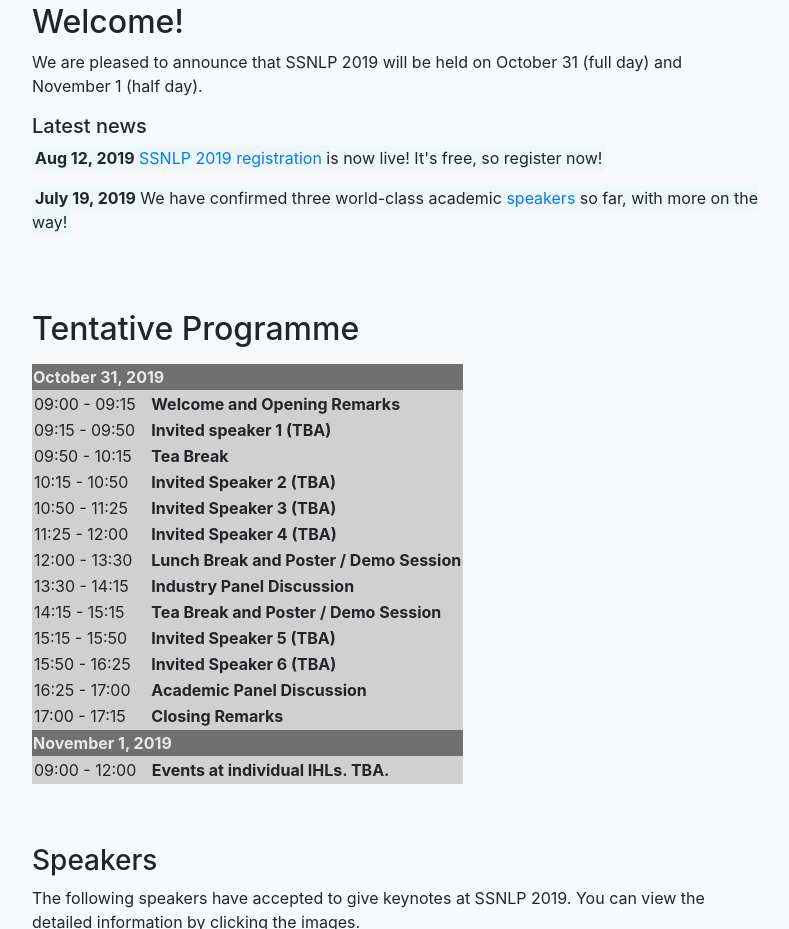
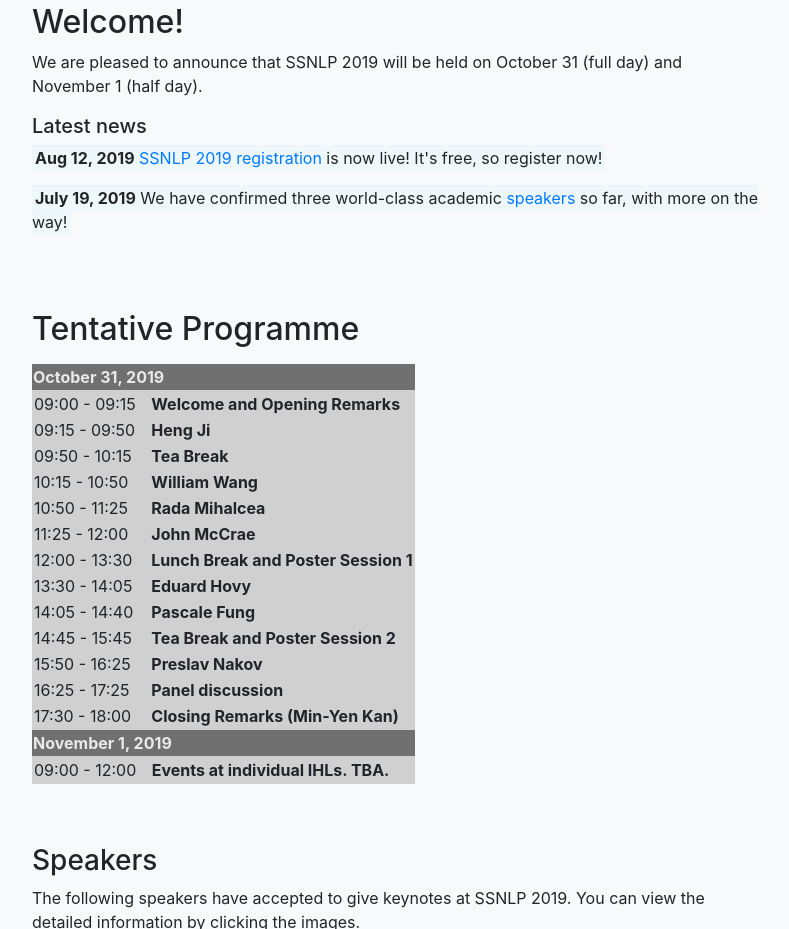
Before and after one commit to WING-NUS/SSNLP-2019, a website with bundled scripts: page index.html in a window 1280 px wide. Shown: the part 435-1364 px from the top of the page, without its empty margins (243-1032 px from the left). Built offline with nearby package versions, Linux system fonts and the light colour scheme.

Commit message:
added schedule

```diff
--- a/index.html
+++ b/index.html
@@ -204,7 +204,7 @@
                                 </tr>
                                 <tr>
                                     <td valign="top">09:15 - 09:50 &nbsp;&nbsp;</td>
-                                    <td valign="top"><strong>Invited speaker 1 (TBA)</strong></td>
+                                    <td valign="top"><strong>Heng Ji</strong></td>
                                 </tr>
                                 <tr>
                                     <td valign="top">09:50 - 10:15 &nbsp;&nbsp;</td>
@@ -212,43 +212,48 @@
                                 </tr>
                                 <tr>
                                     <td valign="top">10:15 - 10:50 &nbsp;&nbsp;</td>
-                                    <td valign="top"><strong>Invited Speaker 2 (TBA)</strong></td>
+                                    <td valign="top"><strong>William Wang</strong></td>
                                 </tr>
                                 <tr>
                                     <td valign="top">10:50 - 11:25 &nbsp;&nbsp;</td>
-                                    <td valign="top"><strong>Invited Speaker 3 (TBA)</strong></td>
+                                    <td valign="top"><strong>Rada Mihalcea</strong></td>
                                 </tr>
                                 <tr>
                                     <td valign="top">11:25 - 12:00 &nbsp;&nbsp;</td>
-                                    <td valign="top"><strong>Invited Speaker 4 (TBA)</strong></td>
+                                    <td valign="top"><strong>John McCrae
+									</strong></td>
                                 </tr>
                                 <tr>
                                     <td valign="top">12:00 - 13:30 &nbsp;&nbsp;</td>
-                                    <td valign="top"><strong>Lunch Break and Poster / Demo Session</strong></td>
+                                    <td valign="top"><strong>Lunch Break and Poster Session 1
+									</strong></td>
                                 </tr>
                                 <tr>
-                                    <td valign="top">13:30 - 14:15 &nbsp;&nbsp;</td>
-                                    <td valign="top"><strong>Industry Panel Discussion</strong></td>
+                                    <td valign="top">13:30 - 14:05 &nbsp;&nbsp;</td>
+                                    <td valign="top"><strong>Eduard Hovy
+									</strong></td>
                                 </tr>
                                 <tr>
-                                    <td valign="top">14:15 - 15:15 &nbsp;&nbsp;</td>
-                                    <td valign="top"><strong>Tea Break and Poster / Demo Session</strong></td>
+                                    <td valign="top">14:05 - 14:40 &nbsp;&nbsp;</td>
+                                    <td valign="top"><strong>Pascale Fung</strong></td>
                                 </tr>
                                 <tr>
-                                    <td valign="top">15:15 - 15:50 &nbsp;&nbsp;</td>
-                                    <td valign="top"><strong>Invited Speaker 5 (TBA)</strong></td>
+                                    <td valign="top">14:45 - 15:45 &nbsp;&nbsp;</td>
+                                    <td valign="top"><strong>Tea Break and Poster Session 2
+									</strong></td>
                                 </tr>
                                 <tr>
                                     <td valign="top">15:50 - 16:25 &nbsp;&nbsp;</td>
-                                    <td valign="top"><strong>Invited Speaker 6 (TBA)</strong></td>
+                                    <td valign="top"><strong>Preslav Nakov</strong></td>
                                 </tr>
                                 <tr>
-                                    <td valign="top">16:25 - 17:00 &nbsp;&nbsp;</td>
-                                    <td valign="top"><strong>Academic Panel Discussion</strong></td>
+                                    <td valign="top">16:25 - 17:25 &nbsp;&nbsp;</td>
+                                    <td valign="top"><strong>Panel discussion
+									</strong></td>
                                 </tr>
                                 <tr>
-                                    <td valign="top">17:00 - 17:15 &nbsp;&nbsp;</td>
-                                    <td valign="top"><strong>Closing Remarks</strong></td>
+                                    <td valign="top">17:30 - 18:00 &nbsp;&nbsp;</td>
+                                    <td valign="top"><strong>Closing Remarks (Min-Yen Kan)</strong></td>
                                 </tr>
                                 </tbody>
                             </table>
```
